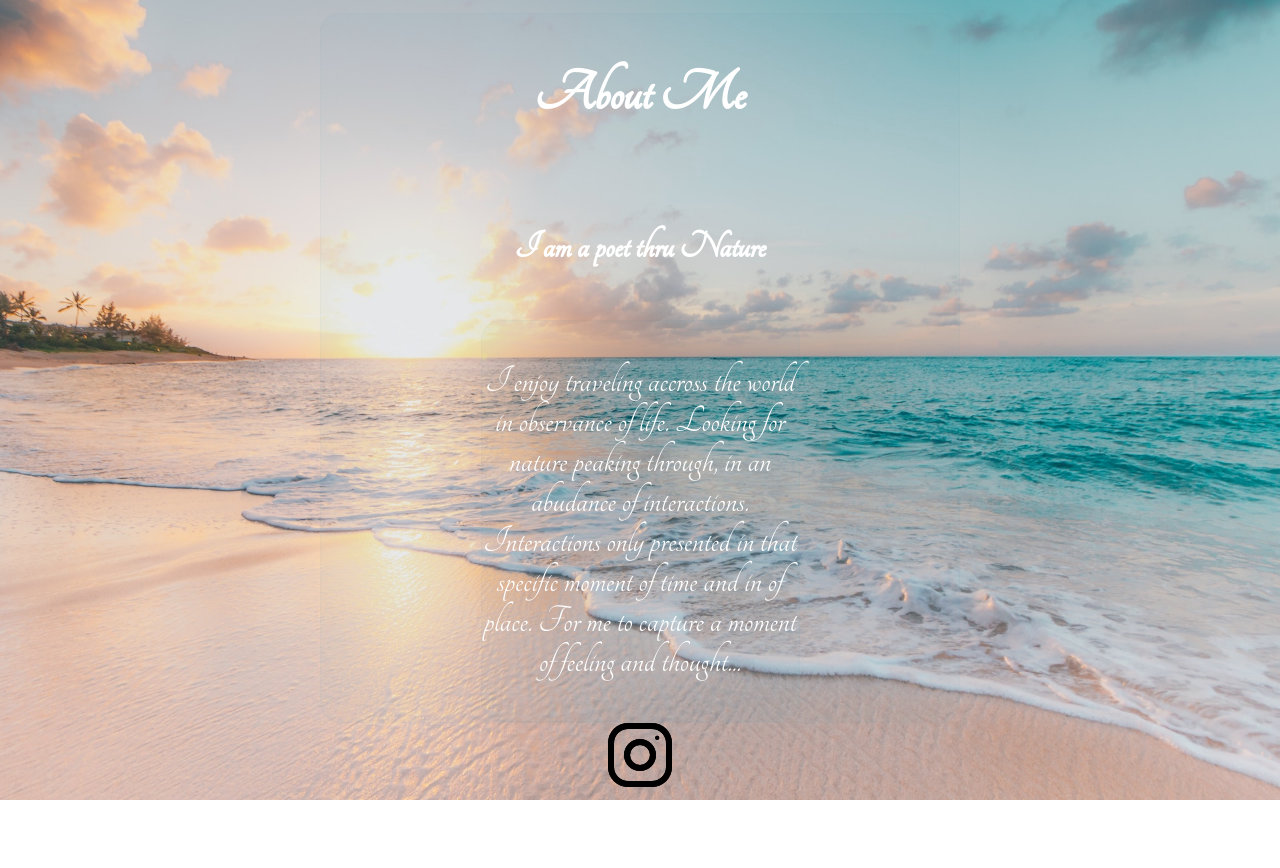
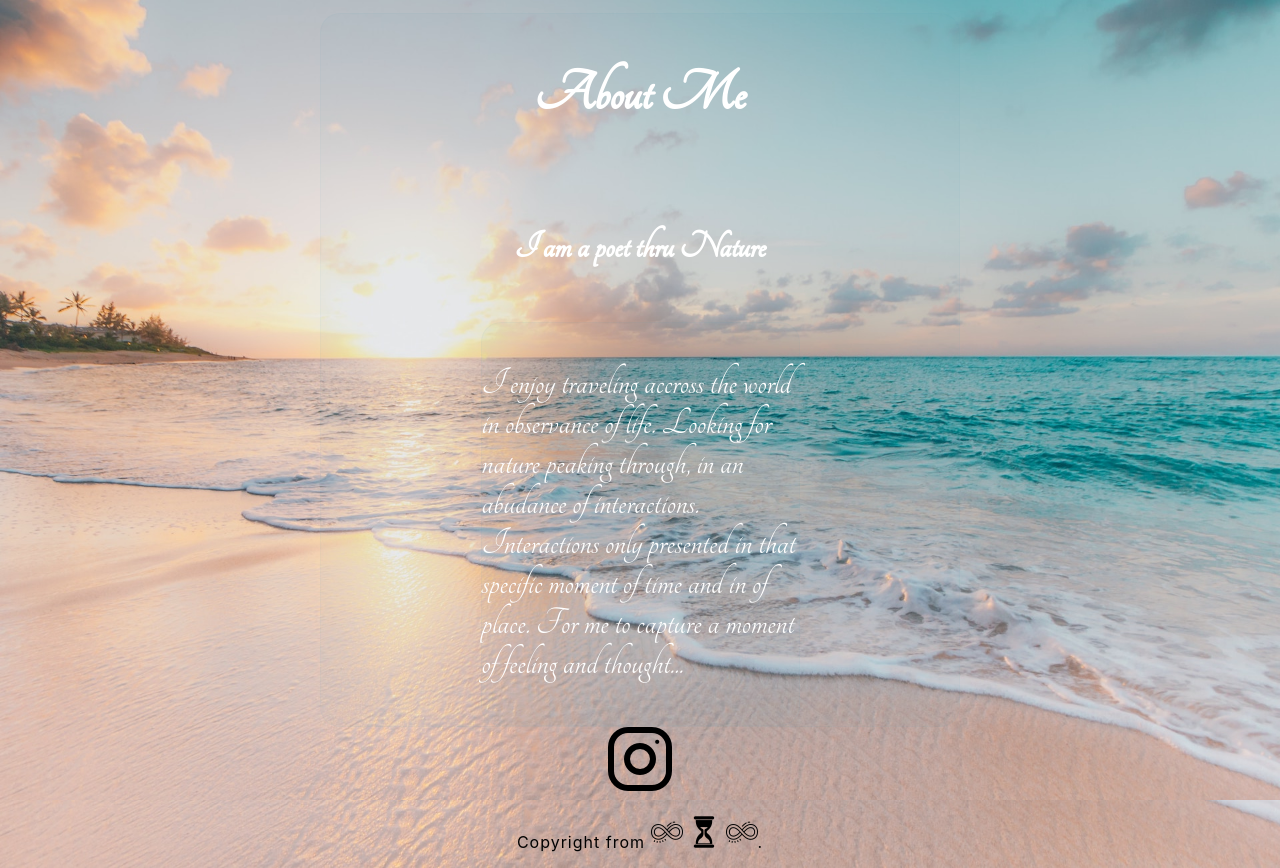
Before and after one commit to bbeck2417/permanence24k, a React (Create React App) app: page / in a window 1280 px wide. Before the commit the page ends 800 px from the top, so only its background shows below. Built offline with nearby package versions, Linux system fonts and the light colour scheme.

Commit message:
copyright
added footer with logos for copyright

```diff
--- a/src/App.css
+++ b/src/App.css
@@ -1,5 +1,13 @@
-.App {
-  text-align: center;
+.App, .App-header {
+  display: flex;
+  flex-wrap: wrap;
+  justify-content: center;
+  background-image: url(./background.jpg);
+  background-position: center center;
+  background-repeat: no-repeat;
+  background-attachment: fixed;
+  background-size: cover;
+  min-height: 100vh;
 }
 .font-face-tangerine {
     font-family: 'Tangerine';
@@ -45,7 +53,7 @@
 }
 
 
-.App-header {
+/* .App-header {
   display: flex;
   flex-wrap: wrap;
   justify-content: center;
@@ -55,9 +63,9 @@
   background-attachment: fixed;
   background-size: cover;
   /* height: 100%; */
-  min-height: 100vh;
+  /* min-height: 100vh; */
 
-}
+/* } */ */
 
 .ig {
   display: flex;
@@ -67,3 +75,9 @@
   background-image: url(instagram.png);
   background-repeat: no-repeat;
 }
+
+
+
+.needSpace {
+  letter-spacing: 1px;
+}
--- a/src/App.js
+++ b/src/App.js
@@ -1,6 +1,8 @@
 import React from 'react';
 import './App.css';
 import ig from './instagram.png';
+import i from './infinity.png';
+import t from './hour-glass.png';
 
 
 function App() {
@@ -30,8 +32,14 @@ function App() {
               <img src={ig} alt="Poet vs Nature" />
             </a>
             </div>
+
+
           </div>
+
       </header>
+      <footer className='needSpace'>
+          <p>Copyright from    <img src={i} alt="lift off" /> <img src={t} alt="this is taking forever"/>   <img src={i} alt="what is that?" />. </p>
+      </footer>
     </div>
   );
 }
```
Also changed, not shown: src/hour-glass.png (added), src/infinity.png (added).
